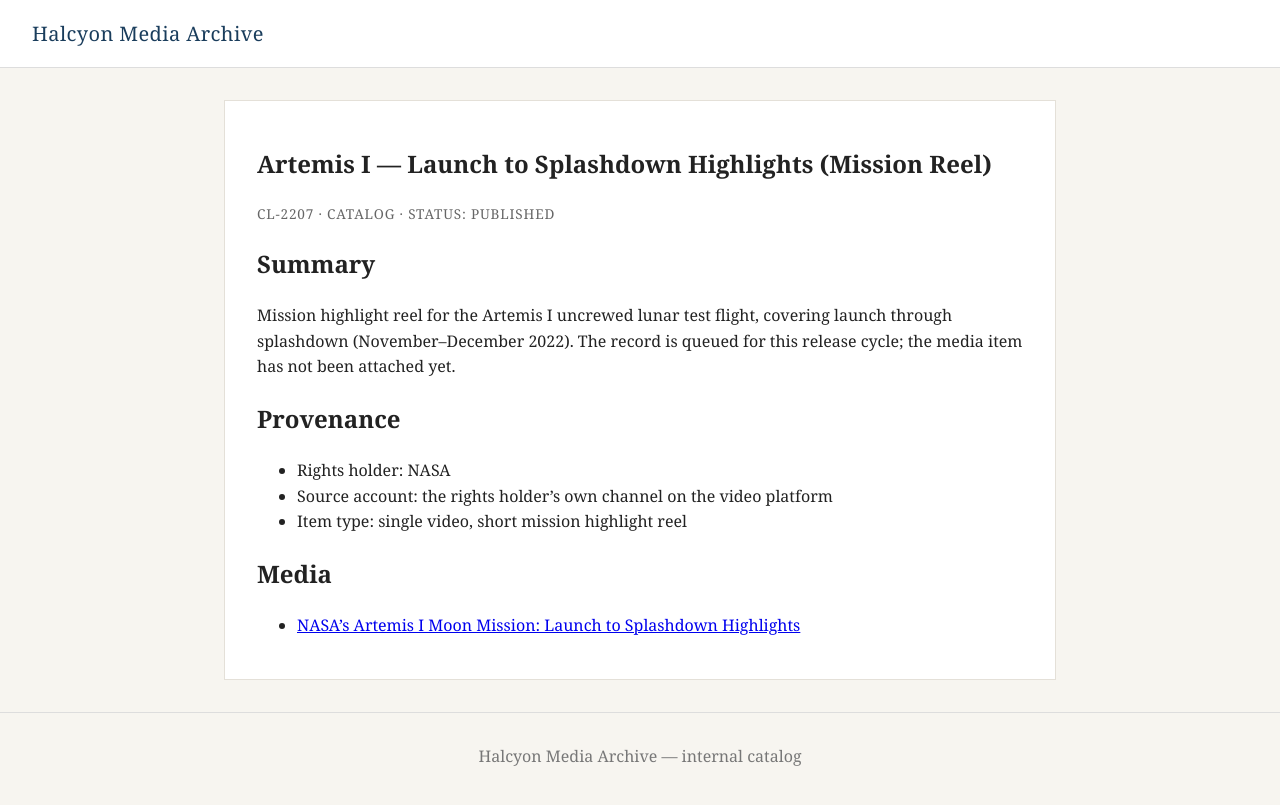
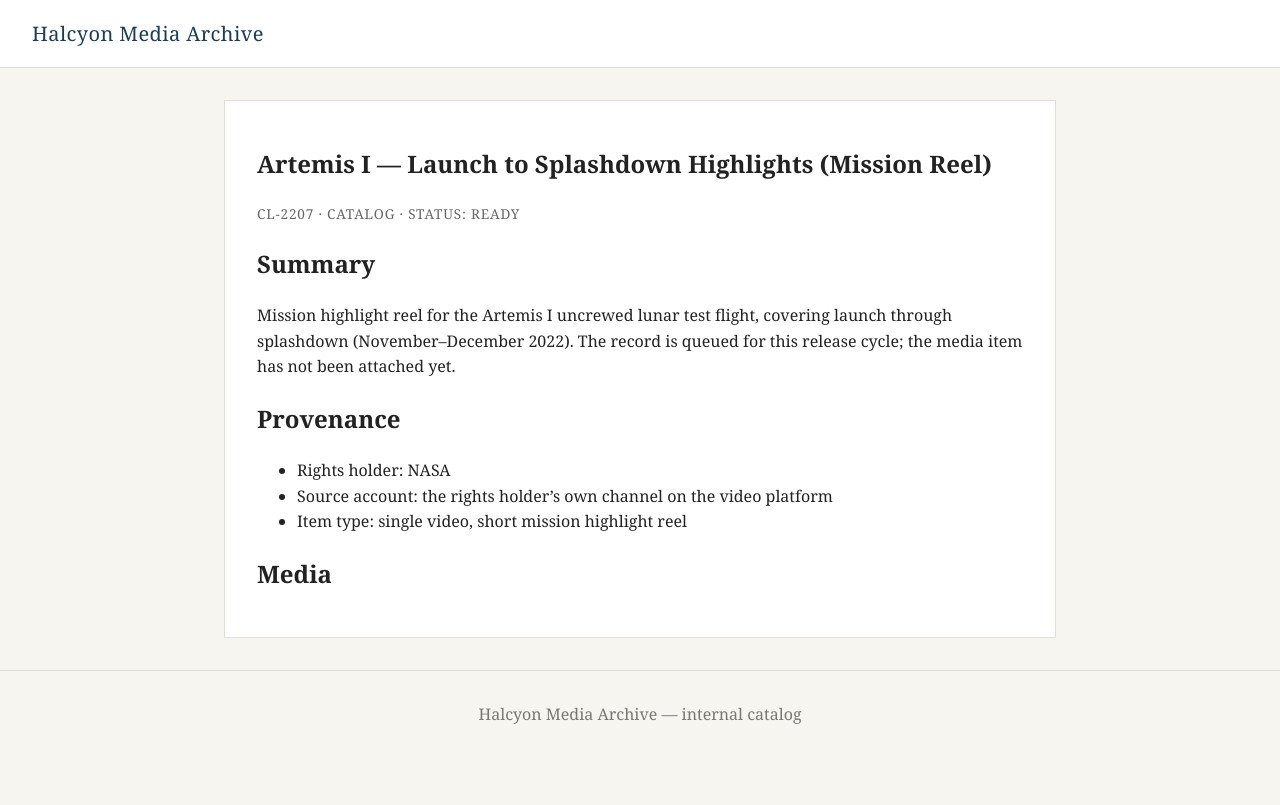
Before and after one commit to wholetherapi/playwright_with_chunk_notion_fetch_memory_github_1248-halcyon-media-desk-k4m9z7, a Jekyll site: the page built from _catalog/cl-2207.md, in a window 1280 px wide. Shown: the top 805 px of the page. Built offline with Jekyll 4.4.1, drawn with Linux system fonts in a browser that asks for light colours.

Commit message:
Reset the Halcyon archive catalog for a new task run

```diff
--- a/_catalog/cl-2207.md
+++ b/_catalog/cl-2207.md
@@ -4,7 +4,7 @@ title: Artemis I — Launch to Splashdown Highlights (Mission Reel)
 collection: Flight Program Media
 rights_holder: NASA
 runtime: "9 min"
-status: published
+status: ready
 ---
 
 ## Summary
@@ -19,4 +19,4 @@ Mission highlight reel for the Artemis I uncrewed lunar test flight, covering la
 
 ## Media
 
-- [NASA’s Artemis I Moon Mission: Launch to Splashdown Highlights](https://www.youtube.com/watch?v=jrDv0OdMt5s)
+<!-- Attach the canonical media item below this line. -->
--- a/_config.yml
+++ b/_config.yml
@@ -1,7 +1,7 @@
 # Site settings for the Halcyon Media Archive.
 title: Halcyon Media Archive
 description: Licensed flight-program footage catalog
-url: https://wholetherapi.github.io/playwright_with_chunk_notion_fetch_memory_github_1248-halcyon-gallery-k4m9z7
+url: ""
 baseurl: ""
 repository: wholetherapi/playwright_with_chunk_notion_fetch_memory_github_1248-halcyon-media-desk-k4m9z7
 
--- a/_data/gallery.yml
+++ b/_data/gallery.yml
@@ -5,5 +5,3 @@ published:
     title: Artemis I — Mission Highlights Assembly
   - id: CL-2208
     title: Artemis I — Launch Trailer
-  - id: CL-2207
-    title: Artemis I — Launch to Splashdown Highlights (Mission Reel)
```
